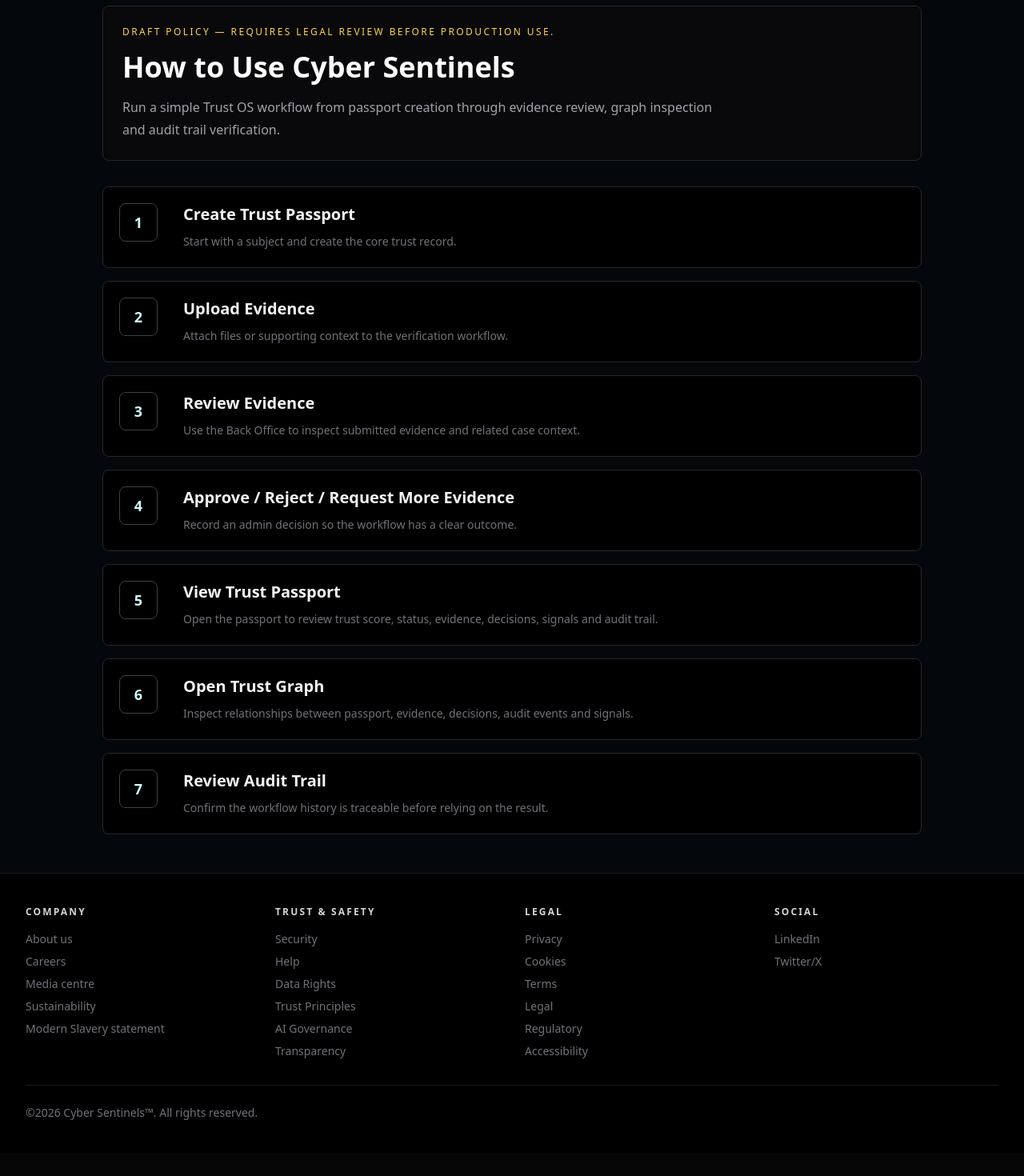
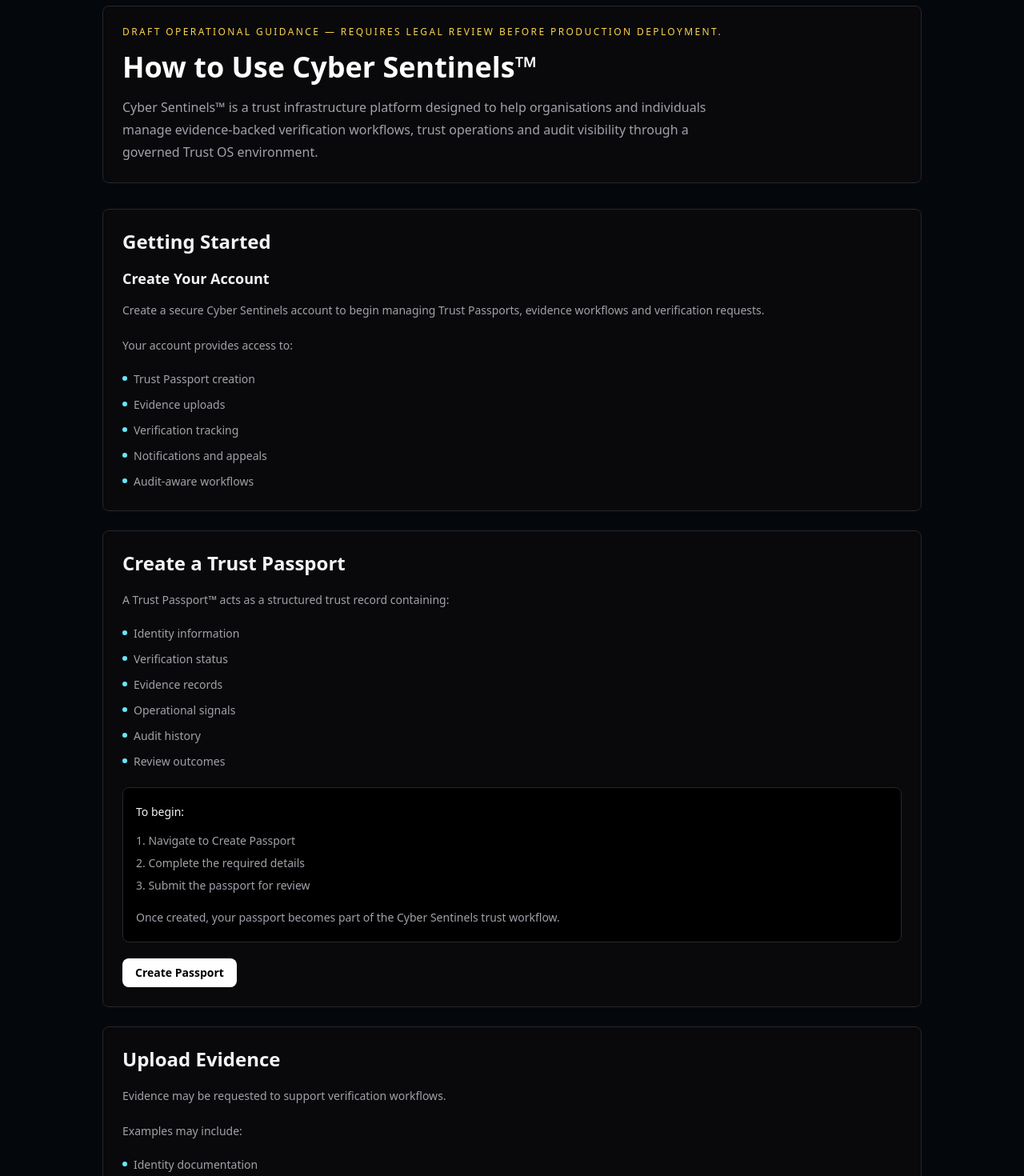
Before and after one commit to emeaexecutive/Cyber-Sentinels-V2, a Next.js app: page /how-to-use in a window 1280 px wide. Shown: the part 100-1570 px from the top of the page at 80% size. Before the commit the page ends 1541 px from the top, so only its background shows below. Built offline with nearby package versions, Linux system fonts and the light colour scheme; no server answers.

Commit message:
Replace how-to-use placeholder with operational guidance

```diff
--- a/app/how-to-use/page.tsx
+++ b/app/how-to-use/page.tsx
@@ -1,14 +1,90 @@
 import Link from "next/link";
 
-const steps = [
-  ["1", "Create Trust Passport", "Start with a subject and create the core trust record.", "/passport"],
-  ["2", "Upload Evidence", "Attach files or supporting context to the verification workflow.", "/evidence-upload"],
-  ["3", "Review Evidence", "Use the Back Office to inspect submitted evidence and related case context.", "/back-office#evidence-review"],
-  ["4", "Approve / Reject / Request More Evidence", "Record an admin decision so the workflow has a clear outcome.", "/verification-queue"],
-  ["5", "View Trust Passport", "Open the passport to review trust score, status, evidence, decisions, signals and audit trail.", "/passports"],
-  ["6", "Open Trust Graph", "Inspect relationships between passport, evidence, decisions, audit events and signals.", "/trust-graph-engine"],
-  ["7", "Review Audit Trail", "Confirm the workflow history is traceable before relying on the result.", "/back-office#audit-timeline"],
+const accountAccess = [
+  "Trust Passport creation",
+  "Evidence uploads",
+  "Verification tracking",
+  "Notifications and appeals",
+  "Audit-aware workflows",
 ];
+
+const passportRecords = [
+  "Identity information",
+  "Verification status",
+  "Evidence records",
+  "Operational signals",
+  "Audit history",
+  "Review outcomes",
+];
+
+const evidenceExamples = [
+  "Identity documentation",
+  "Employment verification",
+  "Business verification",
+  "Supporting operational records",
+  "Compliance documentation",
+];
+
+const reviewStates = [
+  "Pending review",
+  "Additional evidence requests",
+  "Manual review escalation",
+  "Approval",
+  "Rejection",
+  "Appeals handling",
+];
+
+const trustIndicators = [
+  "Evidence completeness",
+  "Operational consistency",
+  "Verification history",
+  "Review outcomes",
+  "Audit coverage",
+  "Relationship integrity",
+];
+
+const auditRecords = [
+  "Evidence uploads",
+  "Review actions",
+  "Verification outcomes",
+  "System events",
+  "Operational changes",
+];
+
+const futureModules = [
+  "Reality Signature™",
+  "Trust Timeline™",
+  "Agent Swarm Registry™",
+  "Behavior Galaxy™",
+];
+
+function BulletList({ items }: { items: string[] }) {
+  return (
+    <ul className="mt-4 grid gap-2 text-sm leading-6 text-zinc-400">
+      {items.map((item) => (
+        <li key={item} className="flex gap-2">
+          <span className="mt-2 h-1.5 w-1.5 rounded-full bg-cyan-300" />
+          <span>{item}</span>
+        </li>
+      ))}
+    </ul>
+  );
+}
+
+function Section({
+  title,
+  children,
+}: {
+  title: string;
+  children: React.ReactNode;
+}) {
+  return (
+    <section className="rounded-lg border border-zinc-800 bg-zinc-950 p-6">
+      <h2 className="text-2xl font-semibold text-zinc-100">{title}</h2>
+      <div className="mt-4 text-sm leading-7 text-zinc-400">{children}</div>
+    </section>
+  );
+}
 
 export default function HowToUsePage() {
   return (
@@ -16,36 +92,258 @@ export default function HowToUsePage() {
       <div className="mx-auto max-w-5xl">
         <section className="rounded-lg border border-zinc-800 bg-zinc-950 p-6">
           <p className="text-xs uppercase tracking-[0.2em] text-amber-300">
-            Draft policy — requires legal review before production use.
+            Draft operational guidance — requires legal review before production deployment.
           </p>
-          <h1 className="mt-4 text-4xl font-semibold">How to Use Cyber Sentinels</h1>
+          <h1 className="mt-4 text-4xl font-semibold">
+            How to Use Cyber Sentinels™
+          </h1>
           <p className="mt-4 max-w-3xl leading-7 text-zinc-400">
-            Run a simple Trust OS workflow from passport creation through
-            evidence review, graph inspection and audit trail verification.
+            Cyber Sentinels™ is a trust infrastructure platform designed to help
+            organisations and individuals manage evidence-backed verification
+            workflows, trust operations and audit visibility through a governed
+            Trust OS environment.
           </p>
         </section>
 
-        <section className="mt-8 grid gap-4">
-          {steps.map(([number, title, copy, href]) => (
+        <div className="mt-8 grid gap-6">
+          <Section title="Getting Started">
+            <h3 className="text-lg font-semibold text-zinc-100">
+              Create Your Account
+            </h3>
+            <p className="mt-3">
+              Create a secure Cyber Sentinels account to begin managing Trust
+              Passports, evidence workflows and verification requests.
+            </p>
+            <p className="mt-4">Your account provides access to:</p>
+            <BulletList items={accountAccess} />
+          </Section>
+
+          <Section title="Create a Trust Passport">
+            <p>
+              A Trust Passport™ acts as a structured trust record containing:
+            </p>
+            <BulletList items={passportRecords} />
+            <div className="mt-5 rounded-lg border border-zinc-800 bg-black p-4">
+              <p className="font-medium text-zinc-100">To begin:</p>
+              <ol className="mt-3 grid gap-2 text-sm text-zinc-400">
+                <li>1. Navigate to Create Passport</li>
+                <li>2. Complete the required details</li>
+                <li>3. Submit the passport for review</li>
+              </ol>
+              <p className="mt-4">
+                Once created, your passport becomes part of the Cyber Sentinels
+                trust workflow.
+              </p>
+            </div>
             <Link
-              key={title}
-              href={href}
-              className="grid gap-4 rounded-lg border border-zinc-800 bg-black p-5 hover:border-cyan-800 md:grid-cols-[64px_1fr]"
+              href="/passport"
+              className="mt-5 inline-flex rounded-lg bg-white px-4 py-2 text-sm font-semibold text-black hover:bg-cyan-100"
             >
-              <span className="flex h-12 w-12 items-center justify-center rounded-lg border border-zinc-700 text-lg font-semibold text-cyan-100">
-                {number}
-              </span>
-              <span>
-                <span className="block text-xl font-semibold text-zinc-100">
-                  {title}
-                </span>
-                <span className="mt-2 block text-sm leading-6 text-zinc-500">
-                  {copy}
-                </span>
-              </span>
+              Create Passport
             </Link>
-          ))}
-        </section>
+          </Section>
+
+          <Section title="Upload Evidence">
+            <p>Evidence may be requested to support verification workflows.</p>
+            <p className="mt-4">Examples may include:</p>
+            <BulletList items={evidenceExamples} />
+            <div className="mt-5 rounded-lg border border-zinc-800 bg-black p-4">
+              <p className="font-medium text-zinc-100">To upload evidence:</p>
+              <ol className="mt-3 grid gap-2 text-sm text-zinc-400">
+                <li>1. Open your Trust Passport</li>
+                <li>2. Navigate to Evidence Upload</li>
+                <li>3. Select the relevant verification case</li>
+                <li>4. Upload the requested files securely</li>
+              </ol>
+              <p className="mt-4">
+                Evidence uploads are protected through authenticated workflows
+                and private storage controls.
+              </p>
+            </div>
+            <Link
+              href="/evidence-upload"
+              className="mt-5 inline-flex rounded-lg border border-cyan-800 px-4 py-2 text-sm text-cyan-100 hover:text-white"
+            >
+              Upload Evidence
+            </Link>
+          </Section>
+
+          <Section title="Verification & Review Process">
+            <p>Cyber Sentinels uses a combination of:</p>
+            <BulletList
+              items={[
+                "Evidence-backed review",
+                "Operational signals",
+                "Audit tracking",
+                "Human oversight",
+              ]}
+            />
+            <p className="mt-5">Verification workflows may include:</p>
+            <BulletList items={reviewStates} />
+            <div className="mt-5 rounded-lg border border-amber-800 bg-amber-950/20 p-4 text-amber-100">
+              <p className="font-medium">Important</p>
+              <p className="mt-2">
+                Cyber Sentinels does not rely solely on automated
+                decision-making for high-risk trust outcomes. Human review may
+                be involved in verification and governance processes.
+              </p>
+            </div>
+          </Section>
+
+          <Section title="Trust Scores & Signals">
+            <p>Trust indicators may be generated using:</p>
+            <BulletList items={trustIndicators} />
+            <p className="mt-5">
+              Trust scores are risk indicators and operational signals only.
+              They are not guarantees of identity authenticity, legitimacy or
+              future behaviour.
+            </p>
+          </Section>
+
+          <Section title="Audit Trails & Transparency">
+            <p>
+              Cyber Sentinels maintains operational audit records designed to
+              support accountability, explainability, traceability and
+              governance workflows.
+            </p>
+            <p className="mt-4">Audit logs may record:</p>
+            <BulletList items={auditRecords} />
+          </Section>
+
+          <Section title="Trust Graph & Relationship Visibility">
+            <p>The Trust Graph™ helps visualise relationships between:</p>
+            <BulletList
+              items={[
+                "Passports",
+                "Evidence",
+                "Decisions",
+                "Operational signals",
+                "Governance workflows",
+              ]}
+            />
+            <p className="mt-5">
+              Graph visibility is designed to support explainability and
+              operational trust analysis.
+            </p>
+          </Section>
+
+          <Section title="Notifications & Appeals">
+            <p>Users may receive notifications relating to:</p>
+            <BulletList
+              items={[
+                "Verification updates",
+                "Evidence requests",
+                "Review outcomes",
+                "Appeal responses",
+                "Operational messages",
+              ]}
+            />
+            <p className="mt-5">
+              If you believe a verification outcome requires review, you may
+              submit an appeal through the Appeals workflow.
+            </p>
+            <div className="mt-5 flex flex-wrap gap-3">
+              <Link
+                href="/notifications"
+                className="rounded-lg border border-zinc-700 px-4 py-2 text-sm text-zinc-300 hover:text-white"
+              >
+                Notifications
+              </Link>
+              <Link
+                href="/appeals"
+                className="rounded-lg border border-zinc-700 px-4 py-2 text-sm text-zinc-300 hover:text-white"
+              >
+                Appeals
+              </Link>
+            </div>
+          </Section>
+
+          <Section title="Data Rights & Privacy">
+            <p>
+              Cyber Sentinels supports user data-rights workflows including
+              access requests, deletion requests, correction requests and export
+              requests.
+            </p>
+            <div className="mt-5 flex flex-wrap gap-3">
+              {[
+                ["/data-rights", "Data Rights"],
+                ["/privacy", "Privacy Policy"],
+                ["/security", "Security"],
+                ["/trust-principles", "Trust Principles"],
+              ].map(([href, label]) => (
+                <Link
+                  key={href}
+                  href={href}
+                  className="rounded-lg border border-zinc-700 px-4 py-2 text-sm text-zinc-300 hover:text-white"
+                >
+                  {label}
+                </Link>
+              ))}
+            </div>
+          </Section>
+
+          <Section title="Security & Governance">
+            <p>Cyber Sentinels is designed around:</p>
+            <BulletList
+              items={[
+                "Authenticated access",
+                "Role-based permissions",
+                "Private evidence handling",
+                "Auditability",
+                "Human oversight",
+                "Responsible AI assistance",
+              ]}
+            />
+            <p className="mt-5">Future infrastructure modules may include:</p>
+            <BulletList items={futureModules} />
+            <p className="mt-5">
+              These future modules are not yet active unless explicitly stated.
+            </p>
+          </Section>
+
+          <Section title="Important Notice">
+            <p>
+              Cyber Sentinels provides evidence-backed operational trust
+              workflows and governance tooling.
+            </p>
+            <p className="mt-4">The platform does not guarantee:</p>
+            <BulletList
+              items={[
+                "Fraud prevention",
+                "Identity authenticity",
+                "Trustworthiness",
+                "Legal compliance outcomes",
+              ]}
+            />
+            <p className="mt-5">
+              All verification and trust assessments should be understood as
+              risk-based operational processes supported by human governance and
+              review.
+            </p>
+          </Section>
+
+          <Section title="Need Help?">
+            <p>
+              Visit Help, Trust Assistant or Knowledge Base, or contact the
+              Cyber Sentinels support team for additional guidance.
+            </p>
+            <div className="mt-5 flex flex-wrap gap-3">
+              {[
+                ["/help", "Help"],
+                ["/trust-assistant", "Trust Assistant"],
+                ["/knowledge-base", "Knowledge Base"],
+              ].map(([href, label]) => (
+                <Link
+                  key={href}
+                  href={href}
+                  className="rounded-lg border border-cyan-800 px-4 py-2 text-sm text-cyan-100 hover:text-white"
+                >
+                  {label}
+                </Link>
+              ))}
+            </div>
+          </Section>
+        </div>
       </div>
     </main>
   );
```
